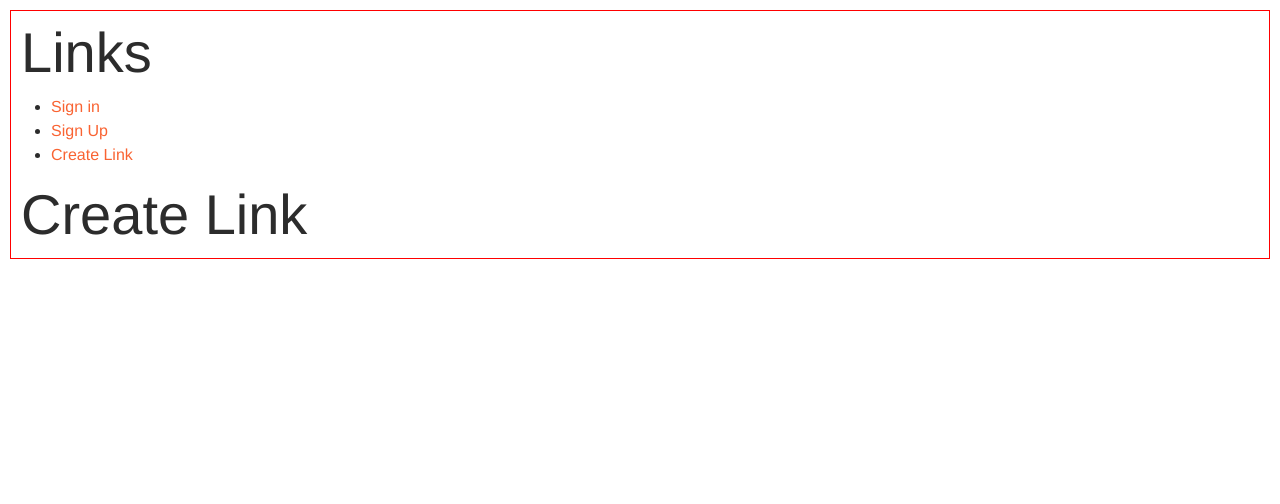
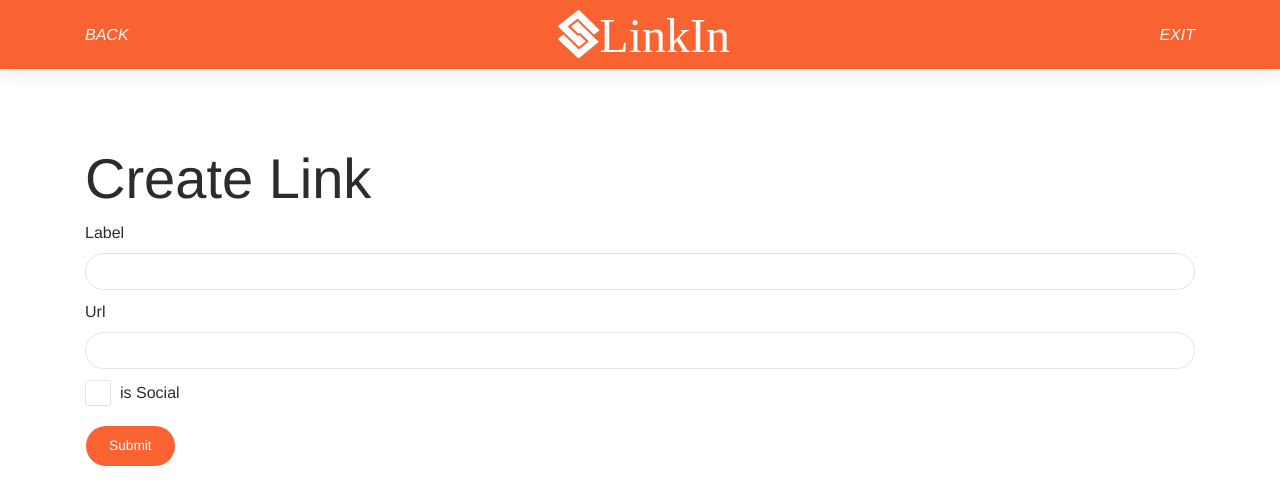
Before and after one commit to gabcerqueira/LinksManager, a React (Create React App) app in the folder links-frontend/: page /manage/links/create in a window 1280 px wide. Shown: the top 504 px of the page. Built offline with nearby package versions, Linux system fonts and the light colour scheme.

Commit message:
Creating Views

```diff
--- a/links-frontend/public/index.html
+++ b/links-frontend/public/index.html
@@ -6,7 +6,7 @@
   <meta name="viewport" content="width=device-width, initial-scale=1" />
   <meta name="theme-color" content="#000000" />
   <meta name="description" content="Web site created using create-react-app" />
-
+  <link rel="stylesheet" href="https://cdnjs.cloudflare.com/ajax/libs/font-awesome/5.13.0/css/all.min.css" />
   <title>React App</title>
 </head>
 
--- a/links-frontend/src/App.jsx
+++ b/links-frontend/src/App.jsx
@@ -1,39 +1,25 @@
 import React from "react";
 import { BrowserRouter as Router, Switch, Route, Link } from "react-router-dom";
+
+// <-- Views -->
+import Home from "./views/home/Home";
+import SignIn from "./views/signIn/SignIn";
+import SignUp from "./views/signUp/SignUp";
+import ManageLinks from "./views/manage/links/Links";
+import CreateLink from "./views/manage/createLink/CreateLink";
+import EditLink from "./views/manage/editLink/EditLink";
+
 function App() {
 	return (
 		<div className="App">
-			<h1>Links</h1>
 			<Router>
-				<div>
-					<ul>
-						<li>
-							<Link to="/sign-in">Sign in</Link>
-						</li>
-						<li>
-							<Link to="/sign-up">Sign Up</Link>
-						</li>
-						<li>
-							<Link to="/manage/links/create">Create Link</Link>
-						</li>
-					</ul>
-				</div>
 				<Switch>
-					<Route exact path="/sign-in">
-						<h1>Sign In</h1>
-					</Route>
-					<Route exact path="/sign-up">
-						<h1>Sign Up</h1>
-					</Route>
-					<Route exact path="/manage/links/create">
-						<h1>Create Link</h1>
-					</Route>
-					<Route exact path="/manage/links/edit">
-						<h1>Edit link</h1>
-					</Route>
-					<Route exact path="/manage/links">
-						<h1>Links</h1>
-					</Route>
+					<Route exact path="/" component={Home} />
+					<Route exact path="/sign-in" component={SignIn} />
+					<Route exact path="/sign-up" component={SignUp} />
+					<Route exact path="/manage/links" component={ManageLinks} />
+					<Route exact path="/manage/links/create" component={CreateLink} />
+					<Route exact path="/manage/links/edit" component={EditLink} />
 				</Switch>
 			</Router>
 		</div>
--- /dev/null
+++ b/links-frontend/src/Components/navbar/Navbar.jsx
@@ -0,0 +1,27 @@
+import React from "react";
+
+function Navbar() {
+	return (
+		<nav className="navbar navbar-expand-lg bg-primary text-light">
+			<div className="container d-flex w-100 justify content-around">
+				<div>
+					<span>
+						<i>BACK</i>
+					</span>
+				</div>
+				<div>
+					<span>
+						<i class="fab fa-staylinked fa-3x text-white">LinkIn</i>
+					</span>
+				</div>
+				<div>
+					<span>
+						<i>EXIT</i>
+					</span>
+				</div>
+			</div>
+		</nav>
+	);
+}
+
+export default Navbar;
--- a/links-frontend/src/styles/main.scss
+++ b/links-frontend/src/styles/main.scss
@@ -1,11 +1,7 @@
 @import 'node_modules/bootstrap/scss/bootstrap.scss';
 @import './now-ui-kit.scss';
 
-body {
 
-    border: solid 1px red;
-    margin: 10px;
-}
 
 body h1 {
     margin: 10px;
--- /dev/null
+++ b/links-frontend/src/views/home/Home.jsx
@@ -0,0 +1,8 @@
+import React from "react";
+import { Redirect } from "react-router-dom";
+
+function Home() {
+	return <Redirect to="/sign-in" />;
+}
+
+export default Home;
--- /dev/null
+++ b/links-frontend/src/views/manage/createLink/CreateLink.jsx
@@ -0,0 +1,40 @@
+import React from "react";
+
+import { Link } from "react-router-dom";
+
+import Navbar from "../../../Components/navbar/Navbar";
+
+function CreateLink() {
+	return (
+		<>
+			<Navbar />
+			<div className="container h-100 pt-5">
+				<h1 className="mx-auto">Create Link</h1>
+				<div className="d-flex flex-column h-100">
+					<form>
+						<div className="form-group">
+							<label>Label</label>
+							<input type="text" className="form-control" />
+						</div>
+						<div className="form-group">
+							<label>Url</label>
+							<input type="text" className="form-control" />
+						</div>
+						<div className="form-group form-check">
+							<label className="form-check-label">
+								is Social
+								<input type="checkbox" name="isSocial" />
+								<span className="form-check-sign"></span>
+							</label>
+						</div>
+						<div>
+							<button className="btn btn-primary btn-round">Submit</button>
+						</div>
+					</form>
+				</div>
+			</div>
+		</>
+	);
+}
+
+export default CreateLink;
--- /dev/null
+++ b/links-frontend/src/views/manage/editLink/EditLink.jsx
@@ -0,0 +1,40 @@
+import React from "react";
+
+import { Link } from "react-router-dom";
+
+import Navbar from "../../../Components/navbar/Navbar";
+
+function EditLink() {
+	return (
+		<>
+			<Navbar />
+			<div className="container h-100 pt-5">
+				<h1 className="mx-auto">Edit Link</h1>
+				<div className="d-flex flex-column h-100">
+					<form>
+						<div className="form-group">
+							<label>Label</label>
+							<input type="text" className="form-control" />
+						</div>
+						<div className="form-group">
+							<label>Url</label>
+							<input type="text" className="form-control" />
+						</div>
+						<div className="form-group form-check">
+							<label className="form-check-label">
+								is Social
+								<input type="checkbox" name="isSocial" />
+								<span className="form-check-sign"></span>
+							</label>
+						</div>
+						<div>
+							<button className="btn btn-primary btn-round">Submit</button>
+						</div>
+					</form>
+				</div>
+			</div>
+		</>
+	);
+}
+
+export default EditLink;
--- /dev/null
+++ b/links-frontend/src/views/manage/links/Links.jsx
@@ -0,0 +1,70 @@
+import React from "react";
+import { Link } from "react-router-dom";
+import Navbar from "../../../Components/navbar/Navbar";
+function Links() {
+	return (
+		<>
+			<Navbar />
+			<div className="container">
+				<div className="row">
+					<div className="col">
+						<h1>Links</h1>
+					</div>
+					<div className="col text-right align-self-bottom pt-2">
+						<Link to="/manage/links/create" className="btn btn-primary">
+							Add
+						</Link>
+					</div>
+				</div>
+				<div className=" py-2 px-3 d-flex flex-row justify-content-between">
+					<div className="pr-3 ">
+						<img src="https://via.placeholder.com/100" alt="Link Icon"></img>
+					</div>
+
+					<div className="align-self-center">
+						<span className="text-primary clearfix">Item Label</span>
+						<span className="text-primary clearfix">Item Url</span>
+					</div>
+
+					<div className="ml-auto p-2 clearfix">
+						<span className="text-primary clearfix">Edit</span>
+						<span className="text-primary clearfix">Delete</span>
+					</div>
+				</div>
+
+				<div className=" py-2 px-3 d-flex flex-row justify-content-between">
+					<div className="pr-3 ">
+						<img src="https://via.placeholder.com/100" alt="Link Icon"></img>
+					</div>
+
+					<div className="align-self-center">
+						<span className="text-primary clearfix">Item Label</span>
+						<span className="text-primary clearfix">Item Url</span>
+					</div>
+
+					<div className="ml-auto p-2 clearfix">
+						<span className="text-primary clearfix">Edit</span>
+						<span className="text-primary clearfix">Delete</span>
+					</div>
+				</div>
+				<div className=" py-2 px-3 d-flex flex-row justify-content-between">
+					<div className="pr-3 ">
+						<img src="https://via.placeholder.com/100" alt="Link Icon"></img>
+					</div>
+
+					<div className="align-self-center">
+						<span className="text-primary clearfix">Item Label</span>
+						<span className="text-primary clearfix">Item Url</span>
+					</div>
+
+					<div className="ml-auto p-2 clearfix">
+						<span className="text-primary clearfix">Edit</span>
+						<span className="text-primary clearfix">Delete</span>
+					</div>
+				</div>
+			</div>
+		</>
+	);
+}
+
+export default Links;
--- /dev/null
+++ b/links-frontend/src/views/signIn/SignIn.jsx
@@ -0,0 +1,31 @@
+import React from "react";
+import { Link } from "react-router-dom";
+
+function SignIn() {
+	return (
+		<div className="container h-100 pt-5">
+			<h1 className="mx-auto">Sign In</h1>
+			<div className="d-flex flex-column h-100">
+				<form>
+					<div className="form-group">
+						<label>Email</label>
+						<input type="text" className="form-control" />
+					</div>
+					<div className="form-group">
+						<label>Password</label>
+						<input type="password" className="form-control" />
+					</div>
+					<div>
+						<button className="btn btn-primary btn-round">Submit</button>
+					</div>
+				</form>
+				<div className="container text-center fixed-bottom pb-5">
+					<div className="text-muted">Don't have an Account ?</div>
+					<Link to="/sign-up">Sign Up</Link>
+				</div>
+			</div>
+		</div>
+	);
+}
+
+export default SignIn;
--- /dev/null
+++ b/links-frontend/src/views/signUp/SignUp.jsx
@@ -0,0 +1,35 @@
+import React from "react";
+import { Link } from "react-router-dom";
+
+function SignUp() {
+	return (
+		<div className="container h-100 pt-5">
+			<h1 className="mx-auto">Sign Up</h1>
+			<div className="d-flex flex-column h-100">
+				<form>
+					<div className="form-group">
+						<label>Email</label>
+						<input type="text" className="form-control" />
+					</div>
+					<div className="form-group">
+						<label>Password</label>
+						<input type="password" className="form-control" />
+					</div>
+					<div className="form-group">
+						<label>Confirm Password</label>
+						<input type="password" className="form-control" />
+					</div>
+					<div>
+						<button className="btn btn-primary btn-round">Submit</button>
+					</div>
+				</form>
+				<div className="container text-center fixed-bottom pb-5">
+					<div className="text-muted">Already have an Account ?</div>
+					<Link to="/sign-in">Sign In</Link>
+				</div>
+			</div>
+		</div>
+	);
+}
+
+export default SignUp;
```
